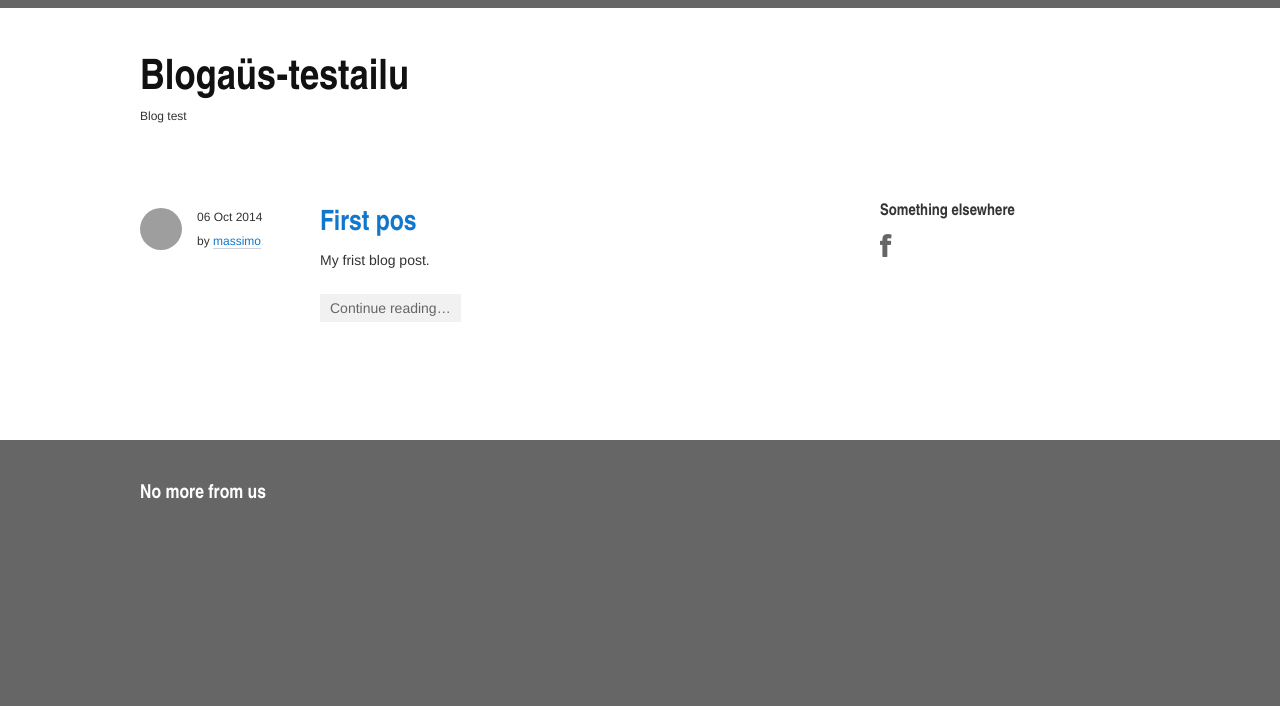
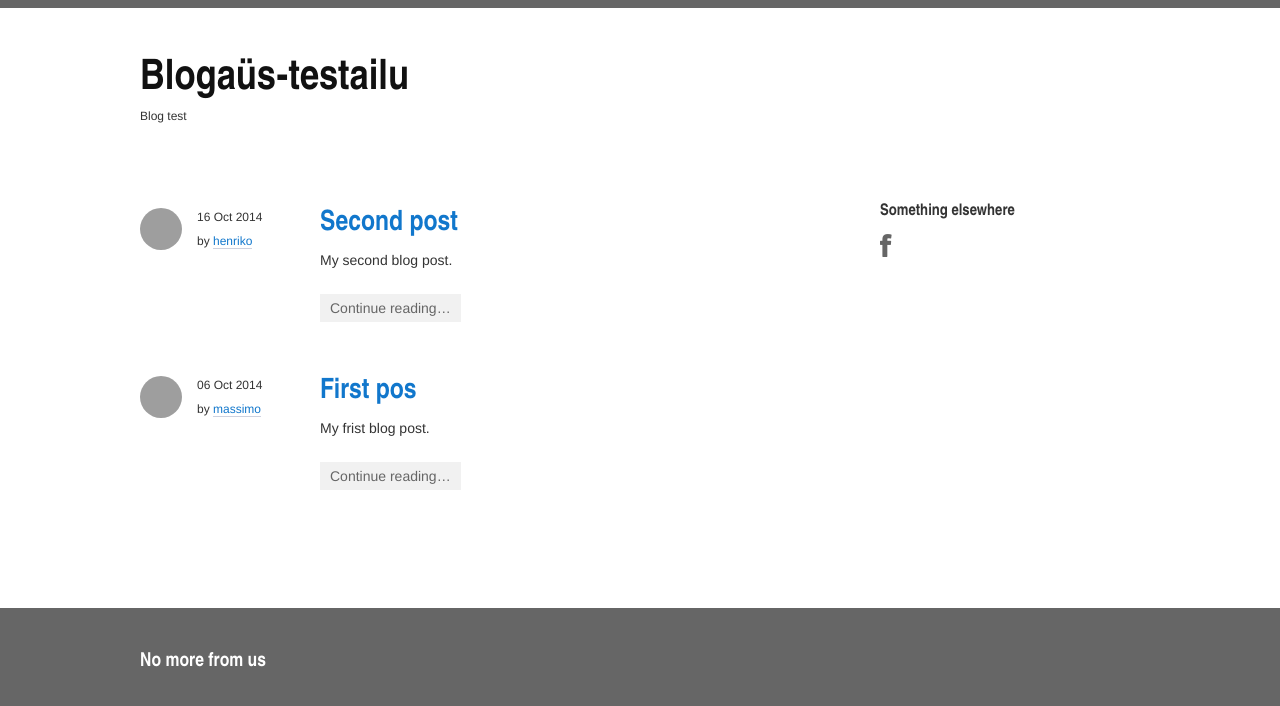
Before and after one commit to vritvola/blogaus-testailu.github.io, a Jekyll site: the page built from index.html, in a window 1280 px wide. Shown: the top 706 px of the page. Built offline with Jekyll 4.4.1, drawn with Linux system fonts in a browser that asks for light colours; Markdown is read by kramdown in place of the engine named in the settings; the list of posts is cut into pages by our own code; grey boxes are pictures that could not be loaded.

Commit message:
Add post

```diff
--- a/_config.yml
+++ b/_config.yml
@@ -11,3 +11,7 @@ authors:
     name: Massimo Prencipe
     email: mprencipe@gmail.com
     url: mailto:mprencipe@gmail.com
+  henriko:
+    name: Henri Kontio
+    email: henri.kontio@gmail.com
+    url: mailto:henri.kontio@gmail.com
--- /dev/null
+++ b/_posts/2014-10-16-second.md
@@ -0,0 +1,11 @@
+---
+layout: post
+title: Second post
+author: henriko
+excerpt: My second blog post.
+---
+
+
+## Yup
+
+Juuh elikkäs.
```
